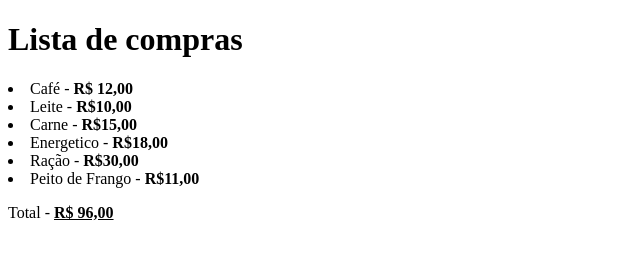
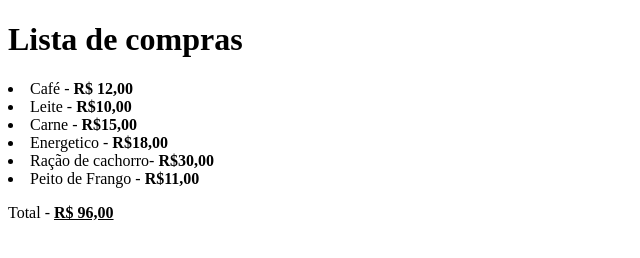
Before and after one commit to WeslleyPresa/exer-01, a plain HTML site: page index.html in a window 1280 px wide. Shown: the whole page, without its empty margins (0-640 px from the left). Drawn offline with Linux system fonts and the light colour scheme.

Commit message:
trocado de racao  para racao de cachorro

```diff
--- a/index.html
+++ b/index.html
@@ -14,7 +14,7 @@
         <li>Leite - <b>R$10,00</b></li>
         <li>Carne - <b>R$15,00</b></li>
         <li>Energetico - <b>R$18,00</b></li>
-        <li>Ração - <b>R$30,00</b></li>
+        <li>Ração de cachorro- <b>R$30,00</b></li>
         <li>Peito de Frango - <b>R$11,00</b></li>
     </p>
 
```
